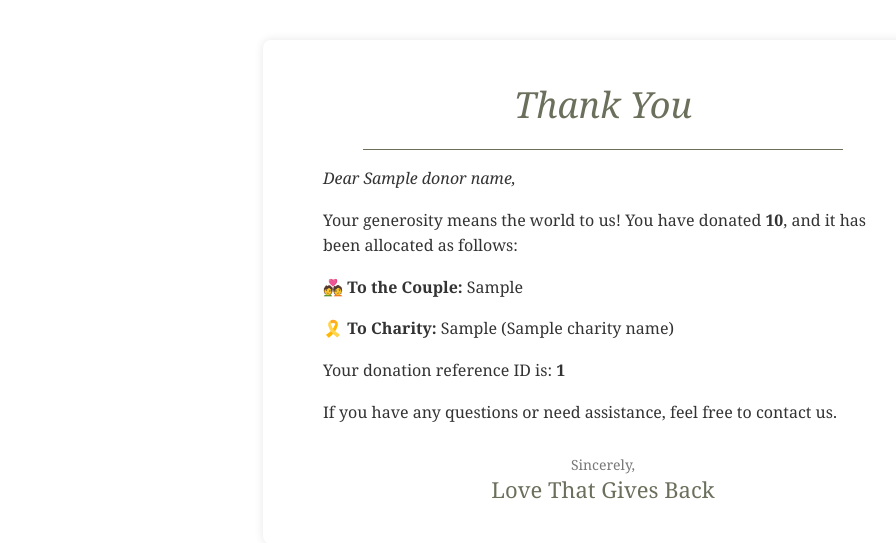
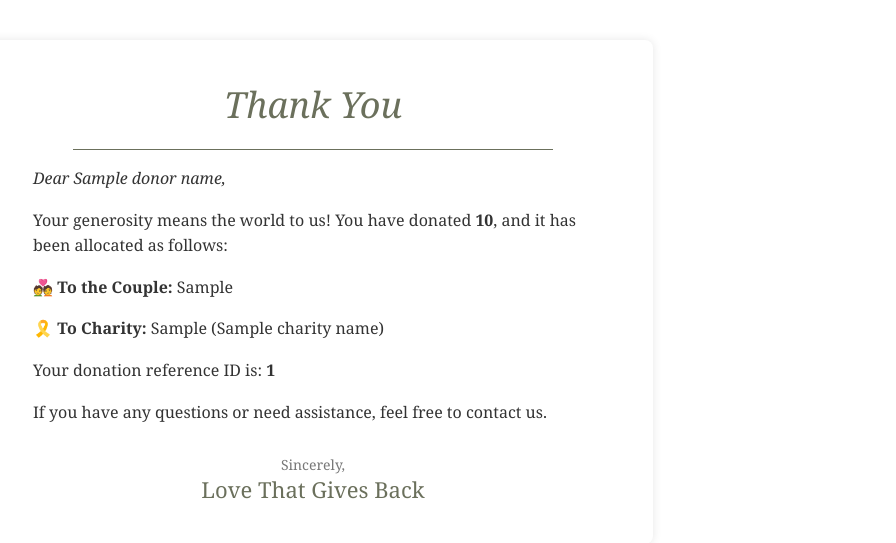
Before and after one commit to alanmaizon/love, a Django app: template love_backend/templates/thank_you.html in a window 1280 px wide. Shown: the top 543 px of the page, without its empty margins (37-933 px from the left). Run offline with Django 5.2, Linux system fonts and the light colour scheme; the template is opened without the code that fills it: most values are stand-ins (such as "Sample title", 1, 10 or a date in 2020).

Commit message:
changes in style

```diff
--- a/love_backend/templates/thank_you.html
+++ b/love_backend/templates/thank_you.html
@@ -15,7 +15,7 @@
             max-width: 600px;
             background:rgb(255, 255, 255);
             padding: 40px;
-            margin: 40px auto;
+            margin: 40px 10px;
             border-radius: 8px;
             box-shadow: 0px 0px 10px rgba(0, 0, 0, 0.1);
             position: relative;
```
